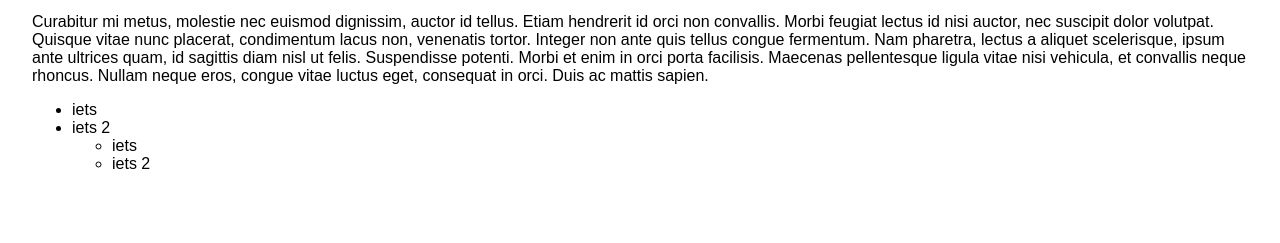
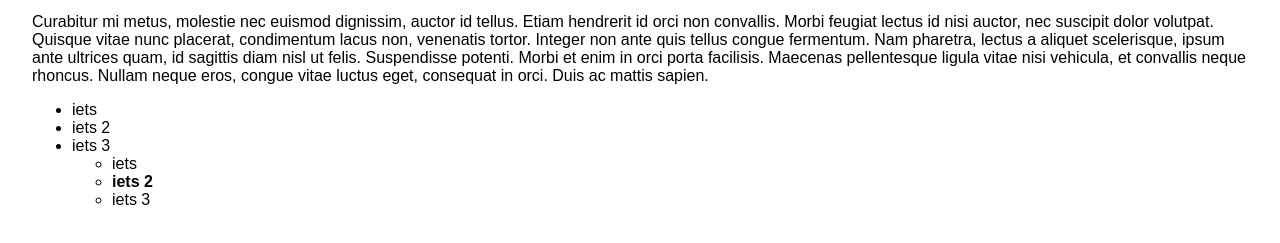
Before and after one commit to Iemand-123/Weekopdracht_2, a plain HTML site: page index.html in a window 1280 px wide. Shown: the part 147-390 px from the top of the page. Drawn offline with Linux system fonts and the light colour scheme.

Commit message:
WebLab Run 16-11-2026 09:00:36 (UTC+01:00)

```diff
--- a/index.html
+++ b/index.html
@@ -13,10 +13,12 @@
   <ul>
     <li>iets</li>
     <li>iets 2</li>
+      <li>iets 3</li>
   </ol>
     <ul>
     <li>iets</li>
-    <li>iets 2</li>
+    <li><strong>iets 2</strong></li>
+    <li>iets 3</li>
   </ol>
   <script src="script.js"></script>
 </body>
```
Also changed, not shown: 1 other file.
